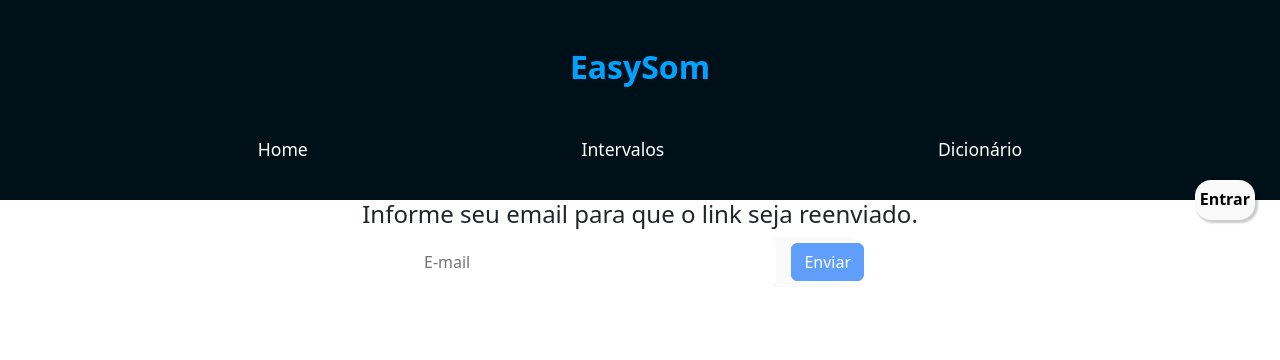
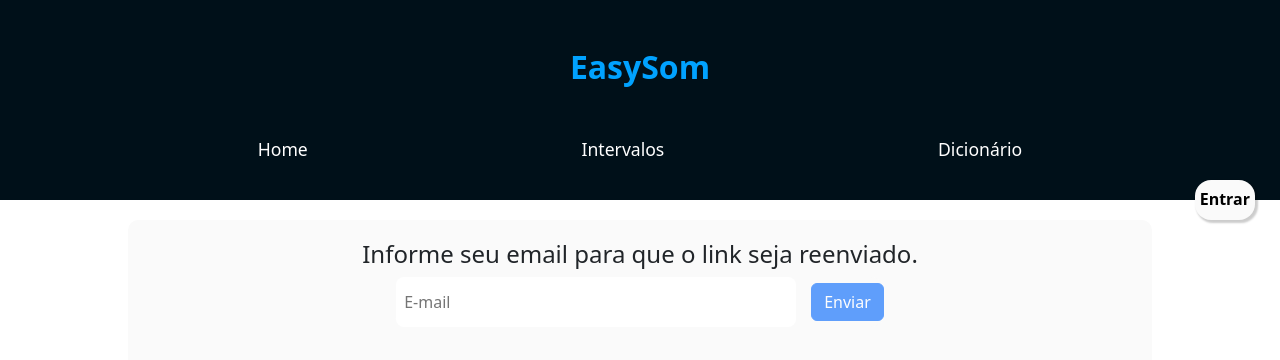
Before and after one commit to guikipper/easy_som_frontend, a Next.js app: page /resendEmailVerification in a window 1280 px wide. Shown: the top 360 px of the page. Built offline with nearby package versions, Linux system fonts and the light colour scheme.

Commit message:
ajustes de layout e retorno de mensagens do servidor

```diff
--- a/src/app/api/services/apiFunctions.js
+++ b/src/app/api/services/apiFunctions.js
@@ -1,5 +1,5 @@
-//const BASE_URL = "http://localhost:3500"
-const BASE_URL = "https://easy-som-backend.vercel.app"
+const BASE_URL = "http://localhost:3500"
+//const BASE_URL = "https://easy-som-backend.vercel.app"
 
 export const login = async (username, password) => {
 
@@ -206,6 +206,7 @@ export const sendPasswordRecoveryEmail = async (email) => {
 
 export const recoverPasswordRoute = async (newPassword, token) => {
   try {
+    console.log("Entrou aqui")
     const response = await fetch(`${BASE_URL}/recoverPassword`, {
       method: 'POST',
       headers: {
--- a/src/app/components/UserMenu.js
+++ b/src/app/components/UserMenu.js
@@ -20,8 +20,8 @@ export default function UserMenu({name, email, setShowUserMenu}) {
       }
 
       const formatUsername = (name) => {
-        if (name.length > 15) {
-          return name.slice(0,15).trim()+'...'
+        if (name.length > 16) {
+          return name.slice(0,16).trim()+'...'
         } else {
           return name
         }
--- a/src/app/recoverPassword/page.js
+++ b/src/app/recoverPassword/page.js
@@ -63,7 +63,6 @@ export default function recoverPassword() {
                 setAlertMessage(response.error.message)
                 setAlertType("danger")
             }
-
         }
     }
 
--- a/src/app/styles/ResendEmailVerification.module.css
+++ b/src/app/styles/ResendEmailVerification.module.css
@@ -1,10 +1,14 @@
 .mainContainer {
     height: 100%;
-    width: 70vw;
+    background-color: #FAFAFA;
+    padding: 20px;
+    border-radius: 10px;
+    width: 80vw;
     display: flex;
     align-items: center;
     justify-content: center;
     flex-direction: column;
+    margin-top: 20px;
 }
 .resendEmailVerification {
     height: 30%;
--- a/src/app/validate/page.js
+++ b/src/app/validate/page.js
@@ -69,8 +69,6 @@ export default function Validate() {
                 <ResponseFeedback type={"error"} message={""} details={validationResult.error.details[0].message}/>
             )}
 
-
-
             </div>
         </div>
         </>
```
Also changed, not shown: src/app/styles/HomePage.module.css (+14 -2 lines).
